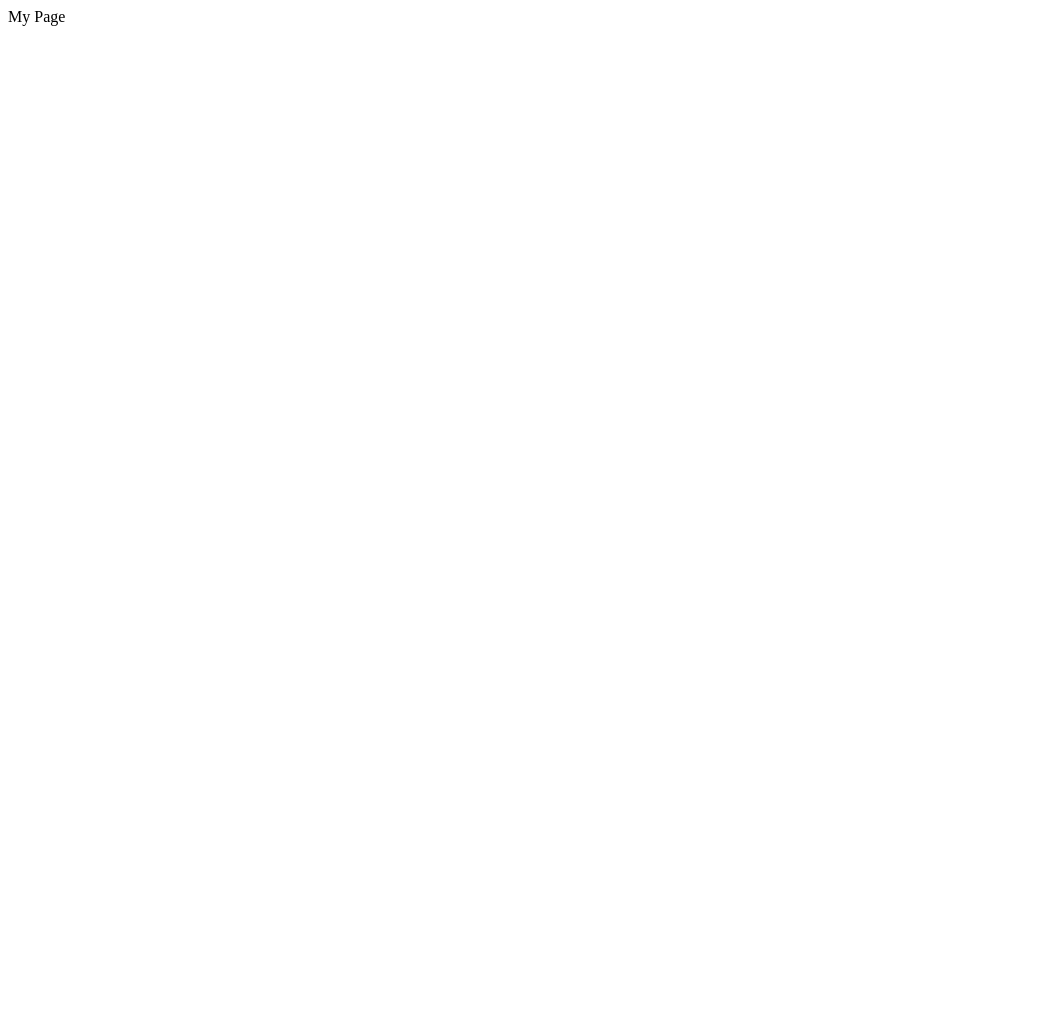
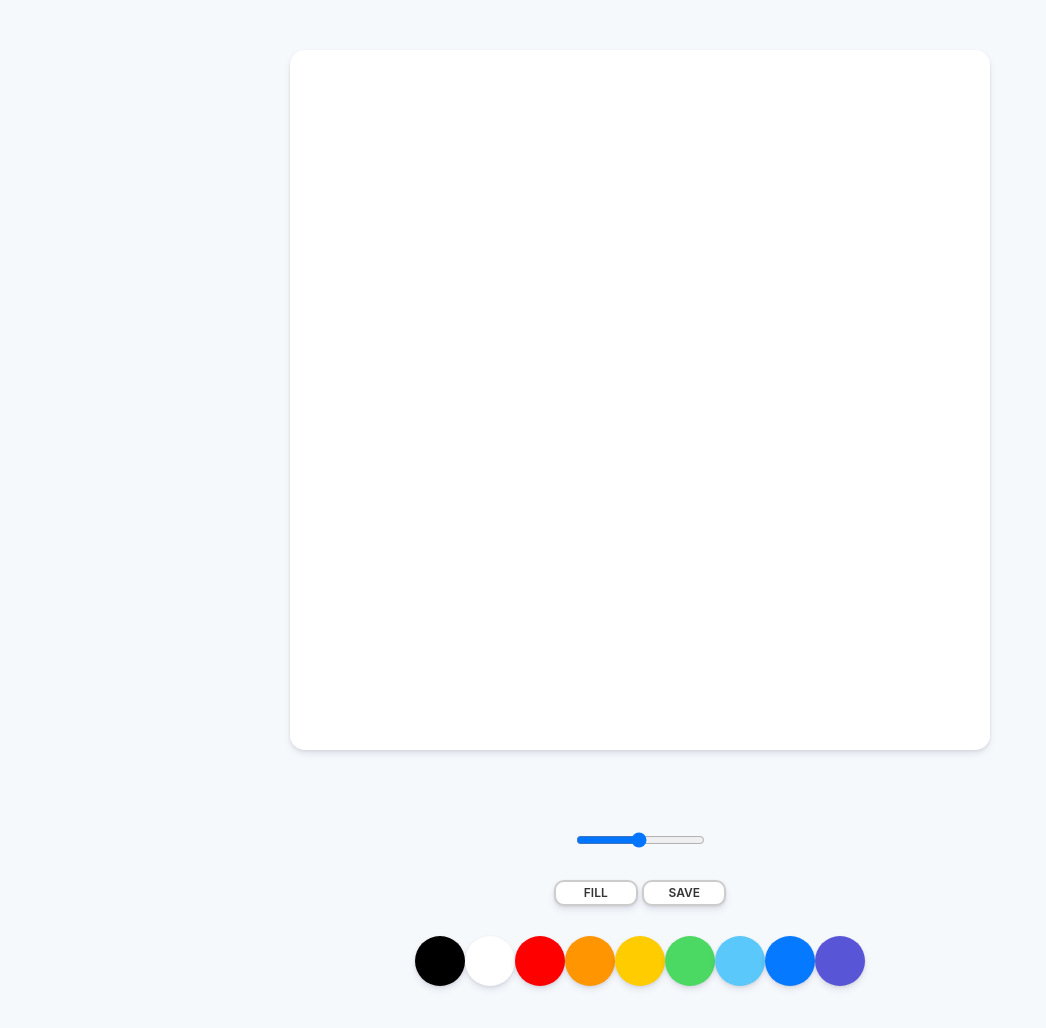
Before and after one commit to ByeongkwanNam/PaintJS, a plain HTML site: page index.html in a window 1280 px wide. Shown: the whole page, without its empty margins (0-1046 px from the left). Before the commit the page ends 800 px from the top, so only its background shows below. Drawn offline with Linux system fonts and the light colour scheme.

Commit message:
First pages commit

```diff
--- /dev/null
+++ b/app.js
@@ -0,0 +1,117 @@
+const canvas = document.getElementById("js-canvas");
+const ctx = canvas.getContext("2d");
+const colors = document.getElementsByClassName("js-color");
+const range = document.getElementById("js-range");
+const modeBtn = document.getElementById("js-mode");
+const saveBtn = document.getElementById("js-save");
+
+const DEFAULT_COLOR = "#2c2c2c";
+const DEFAULT_WIDTH = 0.5;
+const DEFAULT_CANVAS_HEIGHT = 700;
+const DEFAULT_CANVAS_WIDTH = 700;
+const MODE_FILL = "FILL";
+const MODE_PAINT = "PAINT";
+
+ctx.height = DEFAULT_CANVAS_HEIGHT;
+ctx.width = DEFAULT_CANVAS_WIDTH;
+
+// fill background white
+ctx.fillStyle = "white";
+ctx.fillRect(0, 0, DEFAULT_CANVAS_WIDTH, DEFAULT_CANVAS_HEIGHT);
+
+// set default
+ctx.strokeStyle = DEFAULT_COLOR;
+ctx.fillStyle = DEFAULT_COLOR;
+ctx.lineWidth = DEFAULT_WIDTH;
+
+let painting = false;
+let filling = false;
+
+function onMouseMove(event) {
+    const x = event.offsetX;
+    const y = event.offsetY;
+
+    if (painting) {
+        ctx.lineTo(x, y);
+        ctx.stroke();
+    }
+    else {
+        ctx.beginPath();
+        ctx.moveTo(x, y);
+    }
+}
+
+function startPainting() {
+    painting = true;
+}
+
+function stopPainting() {
+    painting = false;
+}
+
+function handleColorClick(event) {
+    const strokeColor = event.target.style.backgroundColor
+    ctx.strokeStyle = strokeColor;
+    ctx.fillStyle = ctx.strokeStyle;
+}
+
+function handleRangeChange(event) {
+    const rangeValue = event.target.value;
+    ctx.lineWidth = rangeValue;
+}
+
+function changeMode() {
+    if (filling) {
+        modeBtn.innerText = MODE_FILL;
+        filling = false;
+    }
+    else {
+        modeBtn.innerText = MODE_PAINT;
+        filling = true;
+    }
+
+    console.log("change mode: ", filling);
+
+}
+
+function handleSave() {
+    const image = canvas.toDataURL();
+    const link = document.createElement("a");
+    link.href = image;
+    link.download = "PAINTJS[🖌]";
+    link.click();
+}
+
+function handleCanvasClick() {
+    console.log(filling);
+    if (filling) {
+        ctx.fillRect(0, 0, DEFAULT_CANVAS_WIDTH, DEFAULT_CANVAS_HEIGHT);
+    }
+}
+
+function handleCM(event) {
+    event.preventDefault();
+}
+
+if (canvas) {
+    canvas.addEventListener("mousemove", onMouseMove);
+    canvas.addEventListener("mousedown", startPainting);
+    canvas.addEventListener("mouseup", stopPainting);
+    canvas.addEventListener("mouseleave", stopPainting);
+    canvas.addEventListener("click", handleCanvasClick);
+    canvas.addEventListener("contextmenu", handleCM);
+}
+
+Array.from(colors).forEach(color => color.addEventListener("click", handleColorClick));
+
+if (range) {
+    range.addEventListener("input", handleRangeChange);
+}
+
+if (modeBtn) {
+    modeBtn.addEventListener("click", changeMode);
+}
+
+if (saveBtn) {
+    saveBtn.addEventListener("click", handleSave);
+}
--- a/index.html
+++ b/index.html
@@ -1 +1,39 @@
-My Page
+<!DOCTYPE html>
+<html lang="en">
+<head>
+    <meta charset="UTF-8">
+    <meta name="viewport" content="width=device-width, initial-scale=1.0">
+    <meta http-equiv="X-UA-Compatible" content="ie=edge">
+    <link rel="stylesheet" href="style.css"/>
+    <title>Paint JS</title>
+</head>
+<body>
+    <canvas id="js-canvas" class="canvas"></canvas>
+    <div class="controls">
+        <div class="controls__range">
+            <input type="range"
+            id="js-range"
+            min="0.1"
+            max="5.0"
+            value="2.5"
+            step="0.1">
+        </div>
+        <div class="controls__btns">
+            <button id="js-mode">Fill</button>
+            <button id="js-save">Save</button>
+        </div>
+        <div id="js-colors" class="controls__colors">
+            <div class="controls__color js-color" style="background-color:black"></div>
+            <div class="controls__color js-color" style="background-color:white"></div>
+            <div class="controls__color js-color" style="background-color:red"></div>
+            <div class="controls__color js-color" style="background-color:#FF9500"></div>
+            <div class="controls__color js-color" style="background-color:#FFCC00"></div>
+            <div class="controls__color js-color" style="background-color:#4CD963"></div>
+            <div class="controls__color js-color" style="background-color:#5ac8fa"></div>
+            <div class="controls__color js-color" style="background-color:#0579ff"></div>
+            <div class="controls__color js-color" style="background-color:#5856D6"></div>
+        </div>
+    </div>
+    <script src="app.js"></script>
+</body>
+</html>
--- /dev/null
+++ b/reset.css
@@ -0,0 +1,48 @@
+/* http://meyerweb.com/eric/tools/css/reset/
+   v2.0 | 20110126
+   License: none (public domain)
+*/
+
+html, body, div, span, applet, object, iframe,
+h1, h2, h3, h4, h5, h6, p, blockquote, pre,
+a, abbr, acronym, address, big, cite, code,
+del, dfn, em, img, ins, kbd, q, s, samp,
+small, strike, strong, sub, sup, tt, var,
+b, u, i, center,
+dl, dt, dd, ol, ul, li,
+fieldset, form, label, legend,
+table, caption, tbody, tfoot, thead, tr, th, td,
+article, aside, canvas, details, embed,
+figure, figcaption, footer, header, hgroup,
+menu, nav, output, ruby, section, summary,
+time, mark, audio, video {
+	margin: 0;
+	padding: 0;
+	border: 0;
+	font-size: 100%;
+	font: inherit;
+	vertical-align: baseline;
+}
+/* HTML5 display-role reset for older browsers */
+article, aside, details, figcaption, figure,
+footer, header, hgroup, menu, nav, section {
+	display: block;
+}
+body {
+	line-height: 1;
+}
+ol, ul {
+	list-style: none;
+}
+blockquote, q {
+	quotes: none;
+}
+blockquote:before, blockquote:after,
+q:before, q:after {
+	content: '';
+	content: none;
+}
+table {
+	border-collapse: collapse;
+	border-spacing: 0;
+}
--- /dev/null
+++ b/style.css
@@ -0,0 +1,65 @@
+@import "reset.css";
+
+body{
+    background-color: #f6f9fc;
+    font-family: -apple-system, BlinkMacSystemFont, 'Segoe UI', Roboto, Oxygen, Ubuntu, Cantarell, 'Open Sans', 'Helvetica Neue', sans-serif;
+    display: flex;
+    flex-direction: column;
+    align-items: center;
+    padding: 50px;
+}
+
+.canvas{
+    width: 700px;
+    height: 700px;
+    background-color: white;
+    border-radius: 15px;
+    box-shadow: 0 4px 6px rgba(50, 50, 93, 0.11), 0 1px 3px rgba(0, 0, 0, 0.08);
+}
+
+.controls{
+    margin-top: 80px;
+    display: flex;
+    flex-direction: column;
+    align-items: center;
+}
+
+.controls .controls__btns{
+    margin-bottom: 30px;
+}
+
+.controls__btns button {
+    all: unset;
+    cursor: pointer;
+    background-color: white;
+    padding: 5px 0px;
+    width: 80px;
+    text-align: center;
+    border-radius: 10px;
+    box-shadow: 0 4px 6px rgba(50, 50, 93, 0.11), 0 1px 3px rgba(0, 0, 0, 0.08);
+    border: 2px solid rgba(0, 0, 0, 0.2);
+    color: rgba(0, 0, 0, 0.8);
+    text-transform: uppercase;
+    font-weight: 600;
+    font-size: 12px;
+}
+
+.controls__btns button:active{
+    transform: scale(0.98);
+}
+
+.controls .controls__colors{
+    display: flex;
+}
+
+.controls__colors .controls__color{
+    width: 50px;
+    height: 50px;
+    border-radius: 25px;
+    cursor: pointer;
+    box-shadow: 0 4px 6px rgba(50, 50, 93, 0.11), 0 1px 3px rgba(0, 0, 0, 0.08);
+}
+
+.controls .controls__range{
+    margin-bottom: 30px;
+}
```
Also changed, not shown: 1 other file.
